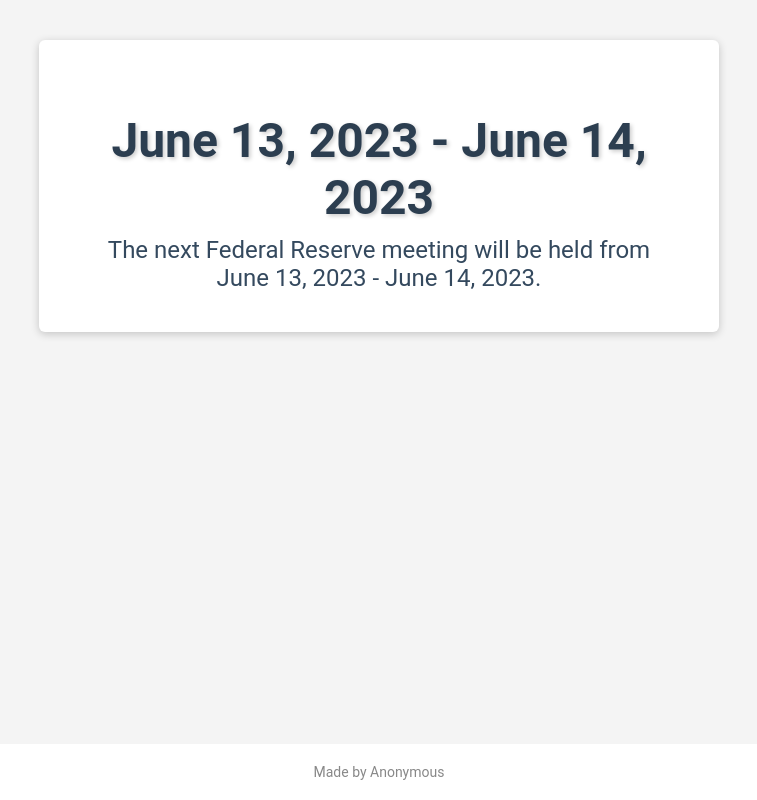
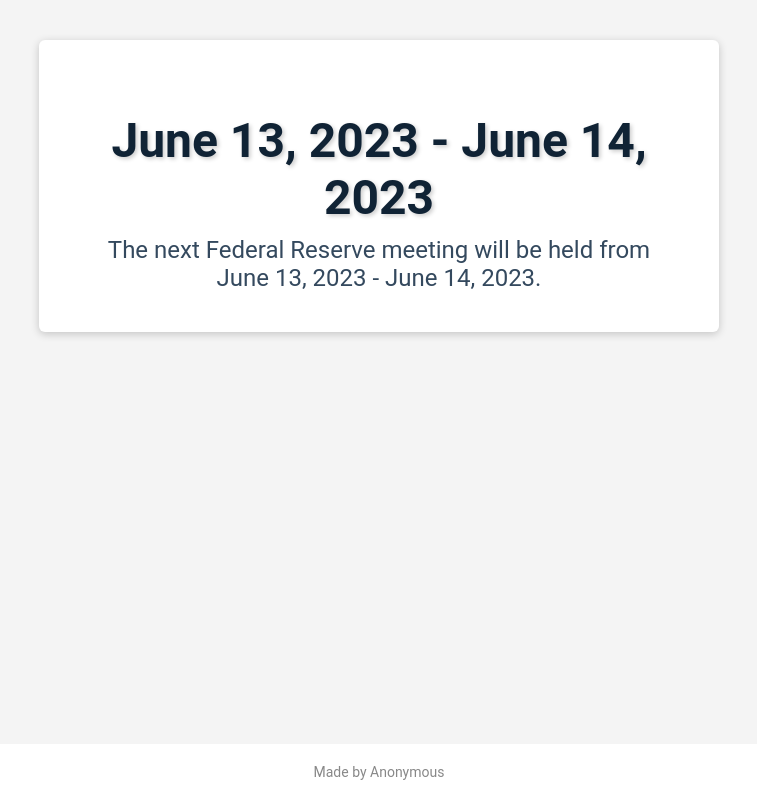
Before and after one commit to mks9467/nextfomc, a plain HTML site: page index.html in a window 1280 px wide. Shown: the whole page, without its empty margins (261-1018 px from the left). Drawn offline with Linux system fonts and the light colour scheme.

Commit message:
Update index.html

```diff
--- a/index.html
+++ b/index.html
@@ -26,7 +26,7 @@
     h1 {
       text-align: center;
       font-size: 48px;
-      color: #2c3e50;
+      color: #102335;
       margin-bottom: 10px;
       text-shadow: 2px 2px 4px rgba(0, 0, 0, 0.2);
     }
```
